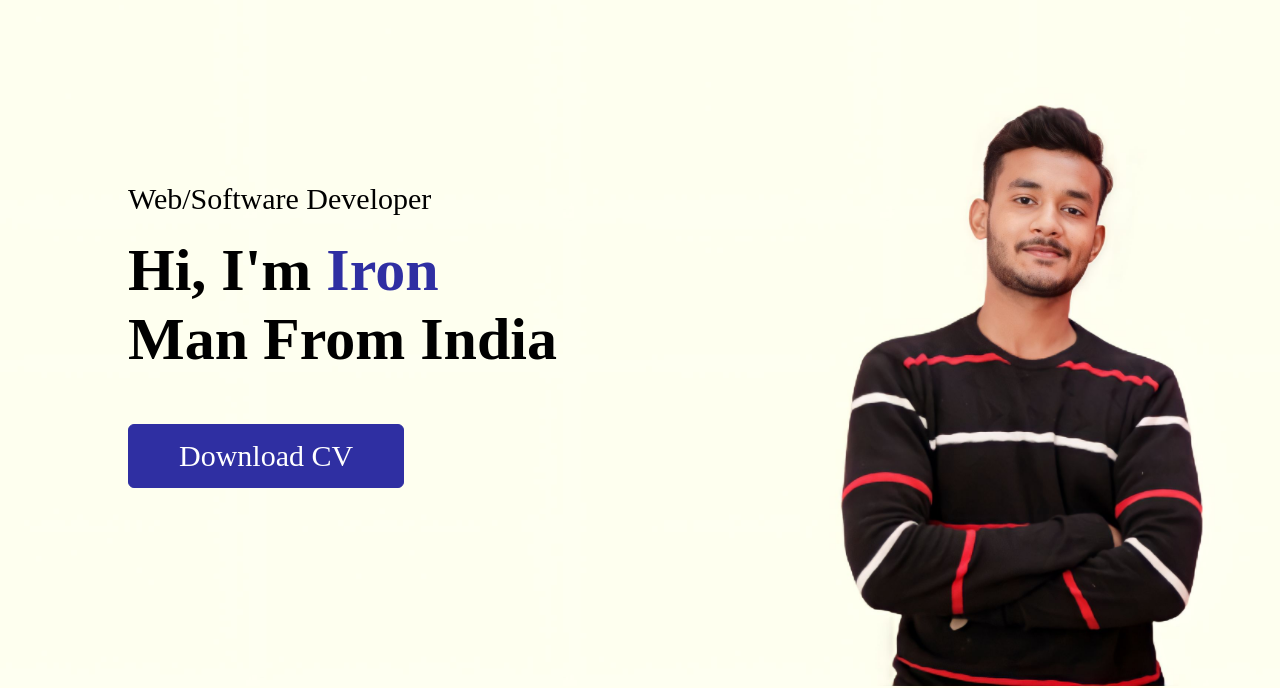
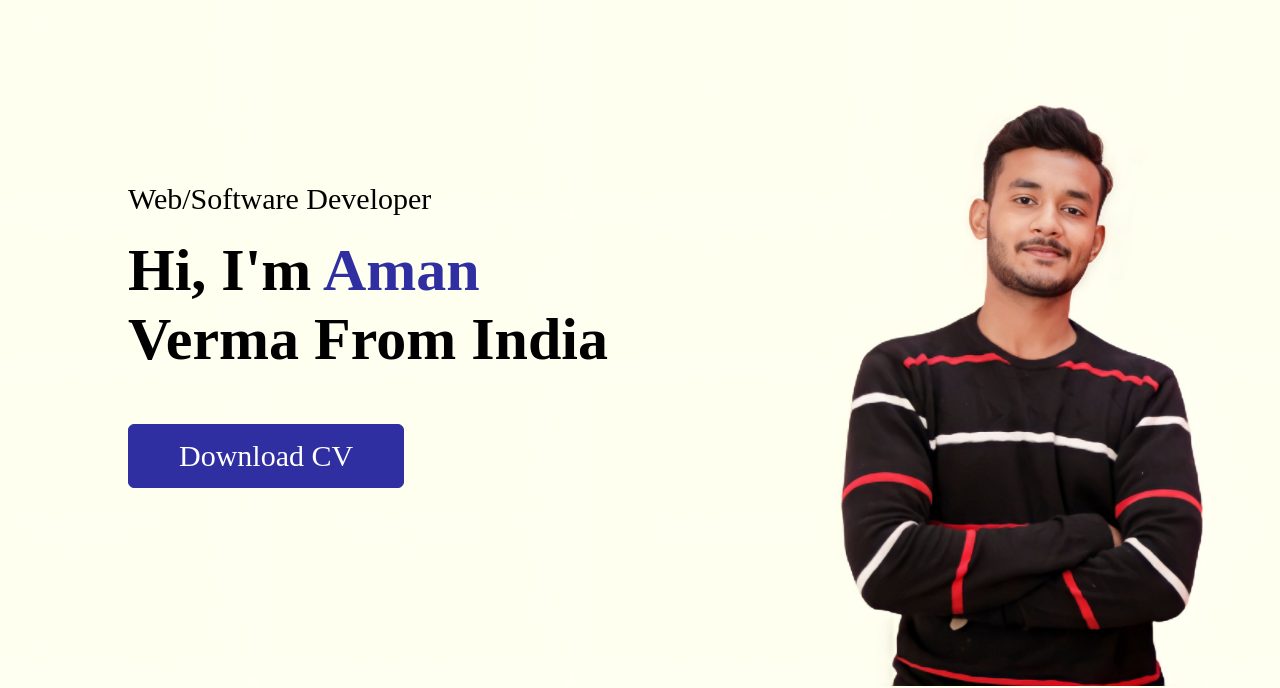
Before and after one commit to Aman0413/Portfolio-Site, a plain HTML site: page index.html in a window 1280 px wide. Shown: the part 114-802 px from the top of the page. Drawn offline with Linux system fonts and the light colour scheme.

Commit message:
First Commit

```diff
--- a/index.html
+++ b/index.html
@@ -30,7 +30,7 @@
             </nav>
             <div class="header-text">
                 <p>Web/Software Developer</p>
-                <h1>Hi, I'm <span id="spn">Iron</span><br> Man From India</h1>
+                <h1>Hi, I'm <span id="spn">Aman</span><br> Verma From India</h1>
                 <a href="cv/Aman's Resume.pdf" download class="btn btn2">Download CV</a>
             </div>
         </div>
```
